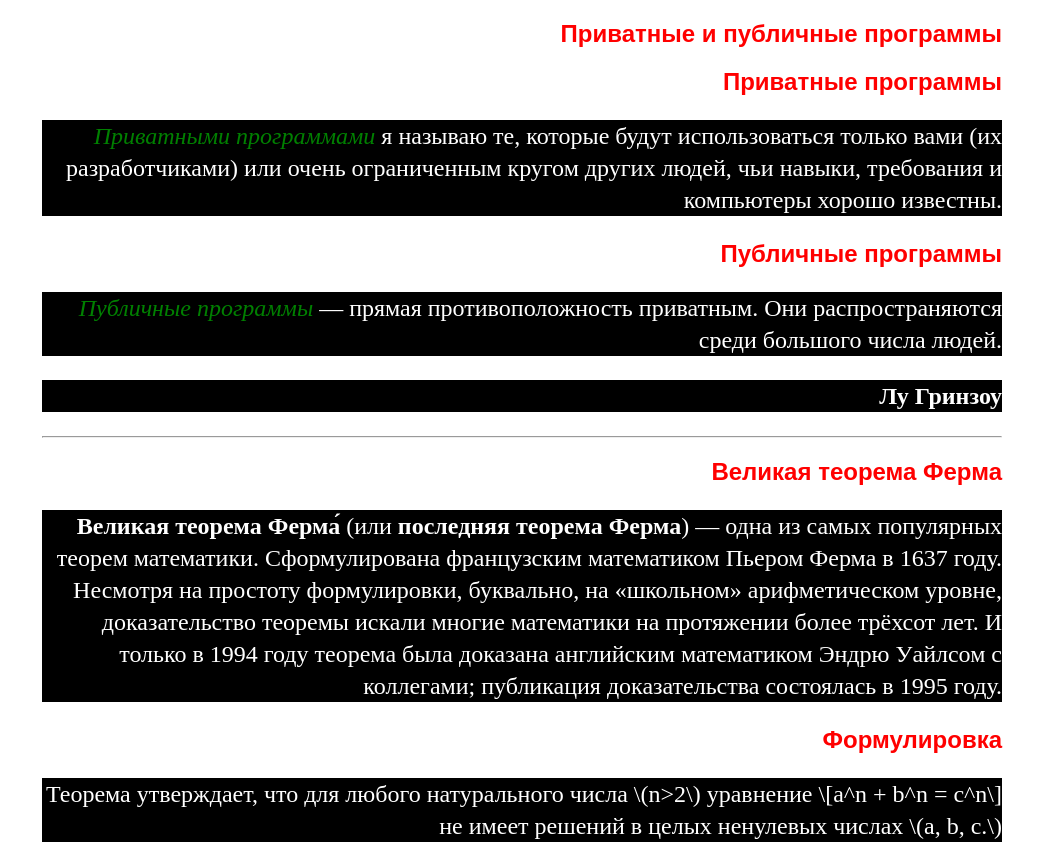
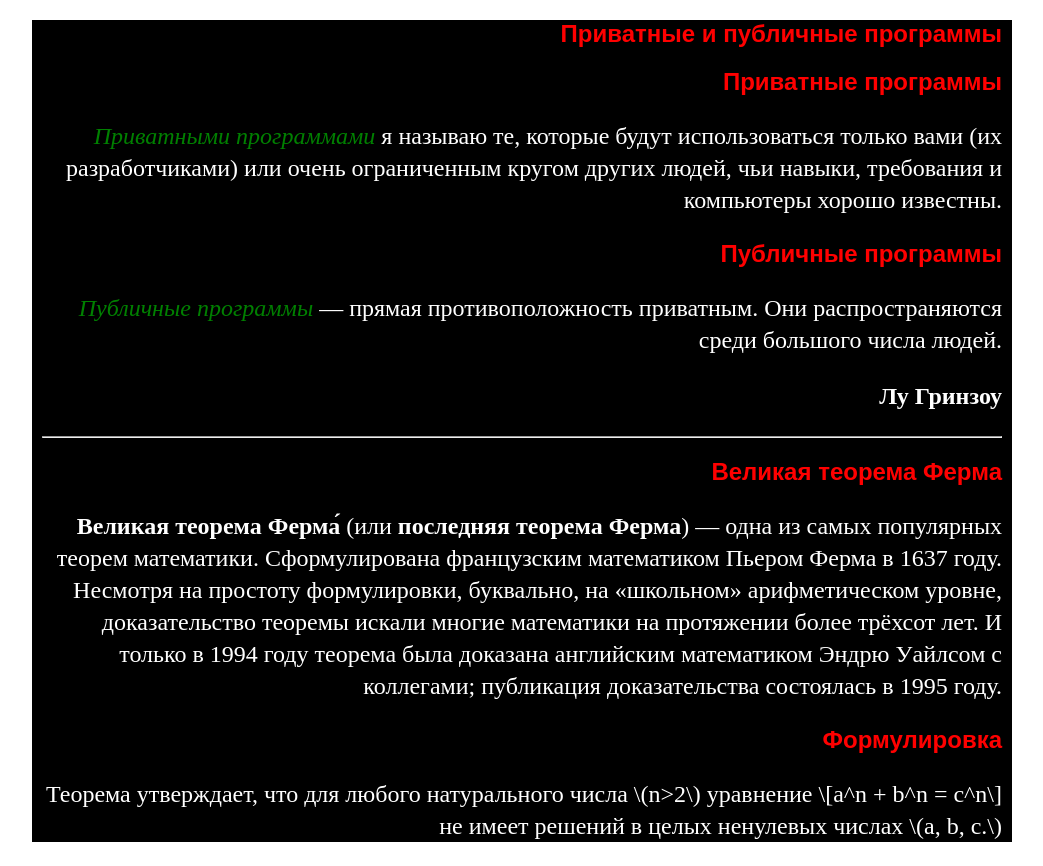
Before and after one commit to Polina586-p/Polina586-p.github.io, a PHP site: page /lab3/lab3_2.html in a window 1280 px wide. Shown: the whole page, without its empty margins (118-1161 px from the left). Run offline with PHP 8.4, Linux system fonts and the light colour scheme.

Commit message:
add style.css

```diff
--- a/lab3/style.css
+++ b/lab3/style.css
@@ -1,4 +1,5 @@
 h1,h2{
+    background-color: black;
     color: red;
     font-family: sans-serif;
     text-align: right;
@@ -12,8 +13,10 @@ p{
 }
 em{
     color: green;
+    background-color: black;
 }
 .wrapper{
+    background-color: black;
     max-width: 960px;
     margin-left: auto;
     margin-right: auto;
```
